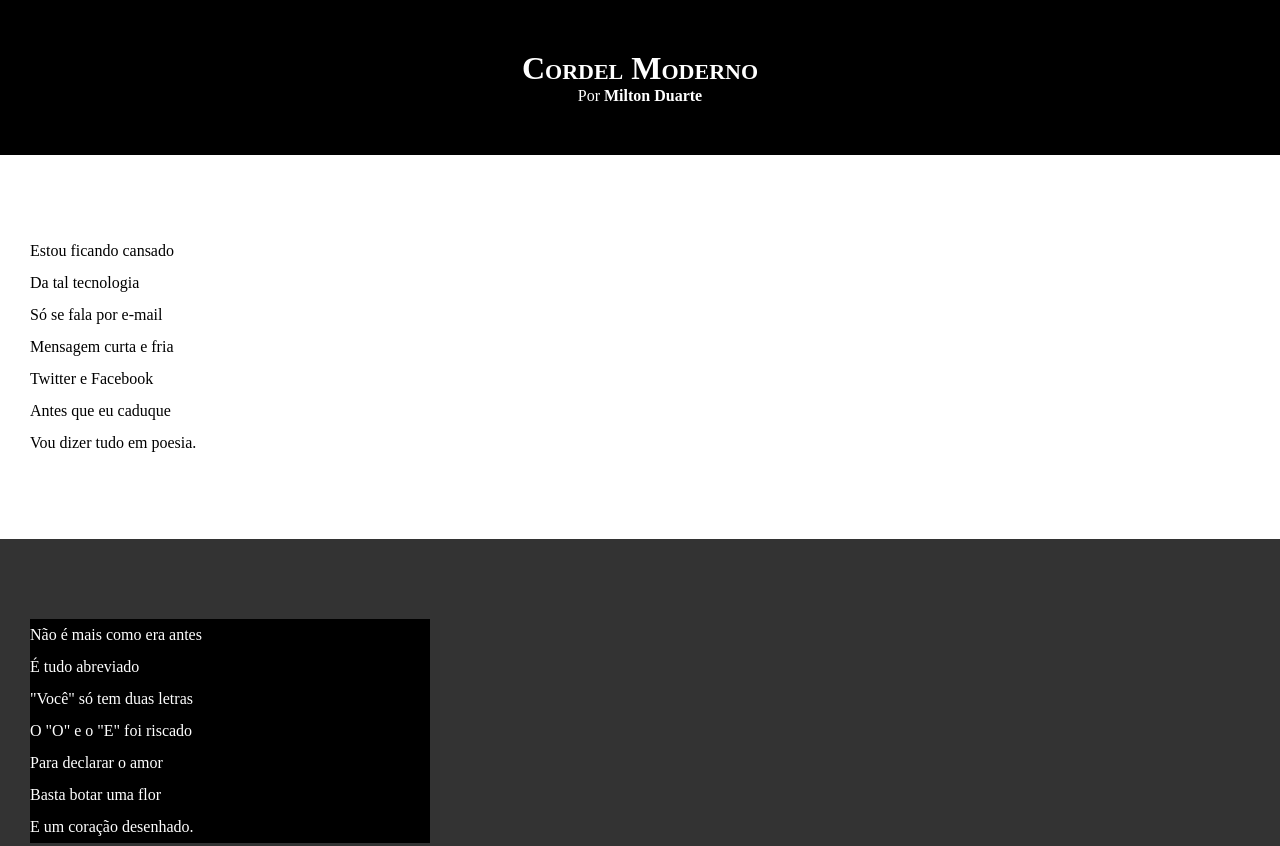
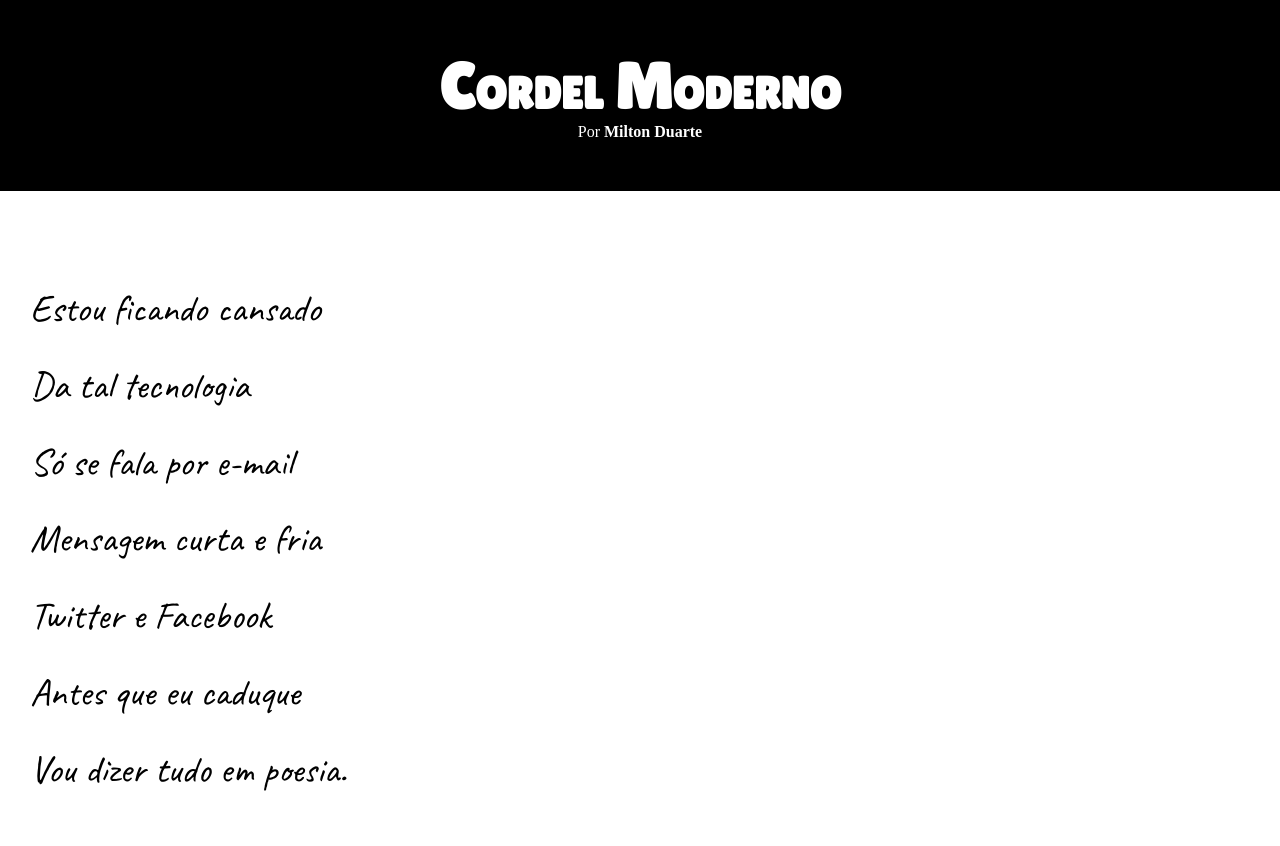
Before and after one commit to jess-vf/html-css, a plain HTML site: page desafios/D012/index.html in a window 1280 px wide. Shown: the top 846 px of the page. Drawn offline with Linux system fonts and the light colour scheme.

Commit message:
Update style.css

```diff
--- a/desafios/D012/estilo/style.css
+++ b/desafios/D012/estilo/style.css
@@ -1,4 +1,18 @@
 @charset "UTF-8";
+
+@import url('https://fonts.googleapis.com/css2?family=Caveat&family=Lilita+One&display=swap');
+
+@import url('https://fonts.googleapis.com/css2?family=Caveat&family=Lilita+One&display=swap');
+
+
+:root {
+    --fonte1: 'Segoe UI', Tahoma, Verdana, sans-serif;
+    --fonte2: "Lilita One", sans-serif;
+    --fonte3: "Caveat", cursive;
+
+}
+
+
 
 * {
     margin: 0px;
@@ -8,6 +22,7 @@
 html, body {
     min-height: 100vh;
     background-color: darkgray;
+    font-family: var(--fonte1  6 3 );
 }
 
 header {
@@ -19,6 +34,8 @@ header {
 header > h1 {
     padding-top: 50px;
     font-variant: small-caps;
+    font-family: var(--fonte2);
+    font-size: 5vw;
 }
 
 header > p {
@@ -41,6 +58,8 @@ section {
     padding-bottom: 10vh;
     padding-left: 30px;
     line-height: 2em;
+    font-family: var(--fonte3);
+    font-size: 3vw;
 
 }
 
@@ -56,6 +75,8 @@ section.imagem {
 }
 
 section.imagem > p {
+    display: inline-block;
+    padding: 5px;
     background-color: rgb(0, 0, 0.253);
     width: 400px;
 }
```
